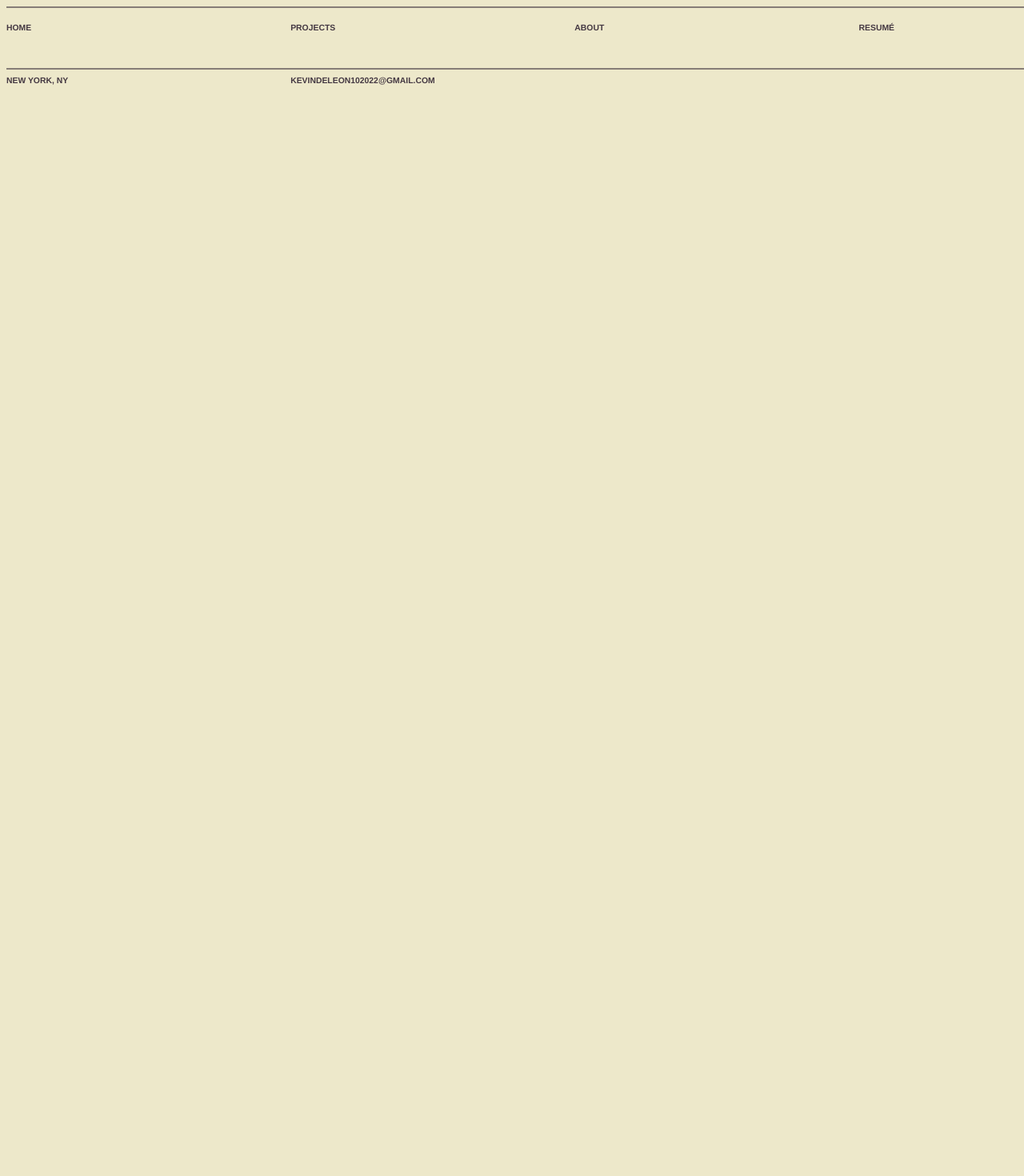
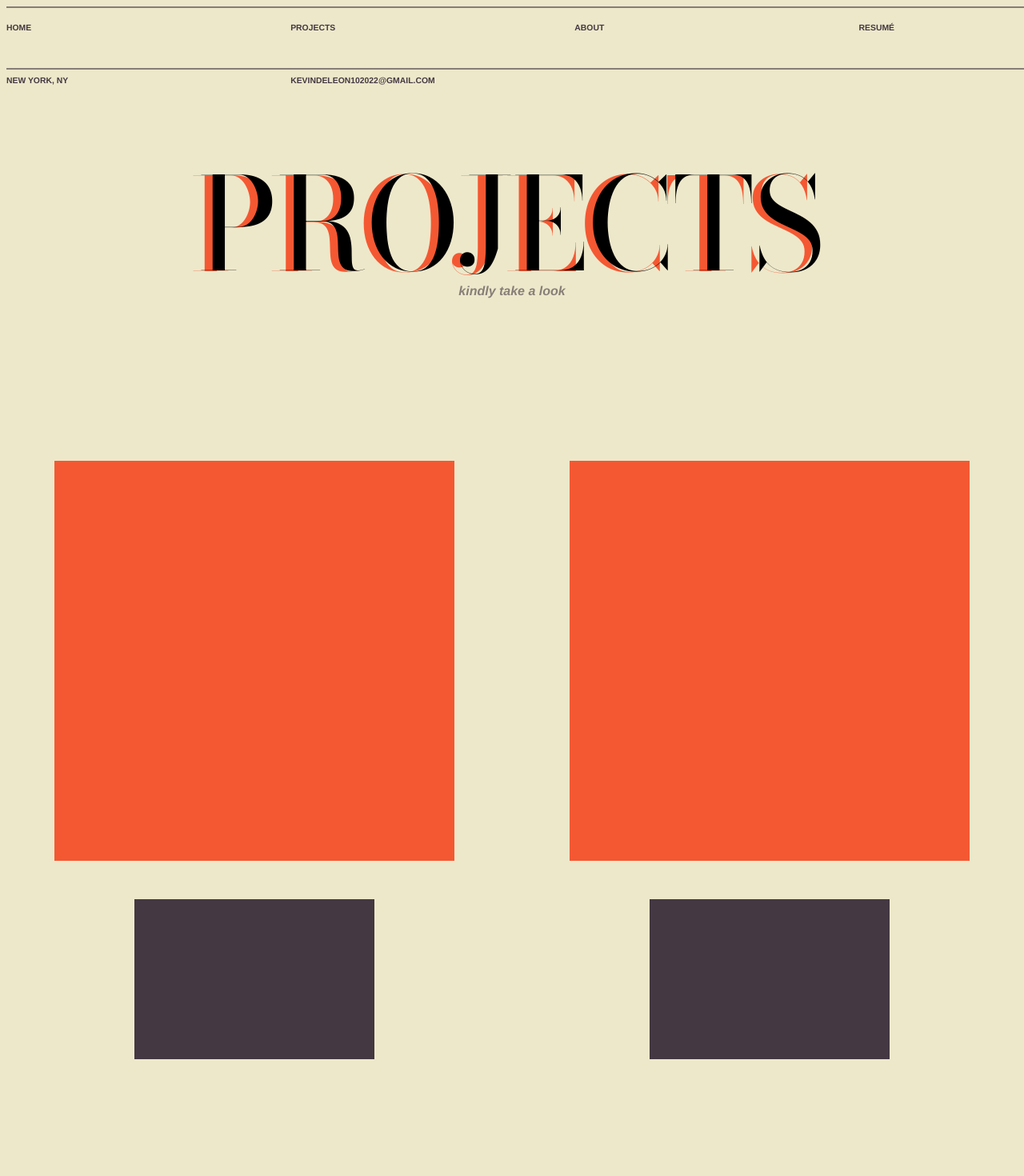
Before and after one commit to kcp3000/Portfolio, a React (Vite) app in the folder portfolio-react/: page /PROJECTS in a window 1280 px wide. Shown: the top 1470 px of the page at 80% size. Before the commit the page ends 800 px from the top, so only its background shows below. Built offline with nearby package versions, Linux system fonts and the light colour scheme.

Commit message:
template added to the projects page

```diff
--- a/portfolio-react/src/index.css
+++ b/portfolio-react/src/index.css
@@ -145,7 +145,7 @@ main {
 }
 
 .interactable:hover {
-  color:#f45832;
+  color: #f45832;
 }
 
 
@@ -805,6 +805,7 @@ img {
   grid-column: 16 /span 10;
   grid-row: 41;
 }
+
 /* pics */
 
 .waste-main :nth-child(9) {
@@ -942,6 +943,7 @@ img {
   grid-row: 14;
   z-index: 2;
 }
+
 /* pics */
 .caw-main :nth-child(6) {
   grid-column: 23/ span 8;
@@ -962,6 +964,7 @@ img {
   grid-column: 2 /span 7;
   grid-row: 45
 }
+
 /* pics */
 
 .caw-main :nth-child(10) {
@@ -1013,7 +1016,9 @@ img {
   grid-row: 36;
   z-index: 2;
 }
+
 /* pics */
+
 
 /* ------------------- */
 /* MEDIA QUERIES */
@@ -1114,7 +1119,7 @@ img {
   }
 
   .interactable:hover {
-  color:#f45832;
+    color: #f45832;
   }
 
   /* SECTION 1 */
@@ -1402,7 +1407,7 @@ img {
   }
 
   .strongY2k {
-  font-size:1.5rem;
+    font-size: 1.5rem;
     color: #f45832;
   }
 
@@ -1440,7 +1445,7 @@ img {
   /* pics */
   .y2k-main :nth-child(6) {
     grid-column: 14 /span 7;
-  grid-row:41;
+    grid-row: 41;
   }
 
   .y2k-main :nth-child(7) {
@@ -1452,6 +1457,7 @@ img {
     grid-column: 14 /span 7;
     grid-row: 52;
   }
+
   /* pics */
 
   /* shadow */
@@ -1460,6 +1466,7 @@ img {
     grid-row: 17/ span 20;
     background-color: #443842;
   }
+
   /* shadow */
 
   .y2k-main :nth-child(10) {
@@ -1669,7 +1676,7 @@ img {
   }
 
   .strongCAW {
-  font-size:1.5rem;
+    font-size: 1.5rem;
     color: #f45832;
   }
 
@@ -1724,6 +1731,7 @@ img {
     grid-column: 2 /span 5;
     grid-row: 60
   }
+
   /* pics */
 
   /* shadow */
@@ -1779,6 +1787,61 @@ img {
     z-index: 2;
   }
 
+  /* projects page */
+
+  .projects_title {
+    margin: 5rem;
+    display: grid;
+    grid-template-columns: 1fr 1fr 1fr;
+    grid-template-rows: 2rem 2rem 2rem 2rem 2rem 2rem 2rem 2rem;
+  }
+
+  .projects_title :nth-child(1) {
+    grid-column: 2;
+    grid-row: 1;
+  }
+
+  .projects_title :nth-child(2) {
+    grid-column: 2;
+    grid-row: 7;
+    justify-self: center;
+    font-weight: bold;
+    color: #443842;
+    font-style: italic;
+    opacity: 60%;
+  }
+
+  .project_container {
+    margin-top: 10rem;
+    display: grid;
+    /* justify-content: center; */
+    column-gap: 0.5rem;
+    row-gap: 3rem;
+    grid-template-columns: minmax(200px, 2fr) 2fr;
+    grid-template-rows: minmax(200px, 2fr) 2fr minmax(200px, 2fr) 2fr
+  }
+
+  .Pro_page {
+    font-family: Bodoni;
+    text-shadow: -10px 1px #f45832;
+    font-size: 10rem;
+  }
+
+  .testblock {
+    height: 500px;
+    justify-self: center;
+    width: 500px;
+    background-color: #f45832;
+
+  }
+
+  .Smalltestblock {
+    height: 200px;
+    justify-self: center;
+    width: 300px;
+    background-color: #443842;
+  }
+
 }
 
 /* TABLETS */
--- a/portfolio-react/src/pages/PROJECTS.jsx
+++ b/portfolio-react/src/pages/PROJECTS.jsx
@@ -6,13 +6,23 @@ import { Link } from "react-router-dom"
 
 const PROJECT = () => {
   return <>
+    <div className="projects_title">
+      <h1 className="Pro_page">PROJECTS</h1>
+      <p>kindly take a look</p>
+    </div>
     <section className="project_container">
-      <div className="row1">
-
-      </div>
-      <div className="row2">
-
-      </div>
+      <div className="testblock"></div>
+      <div className="testblock"></div>
+      <div className="Smalltestblock"></div>
+      <div className="Smalltestblock"></div>
+      <div className="testblock"></div>
+      <div className="testblock"></div>
+      <div className="Smalltestblock"></div>
+      <div className="Smalltestblock"></div>
+      <div className="testblock"></div>
+      <div className="testblock"></div>
+      <div className="Smalltestblock"></div>
+      <div className="Smalltestblock"></div>
     </section>
   </>
 }
```
Lines whose indentation alone changed are shown as unchanged.
